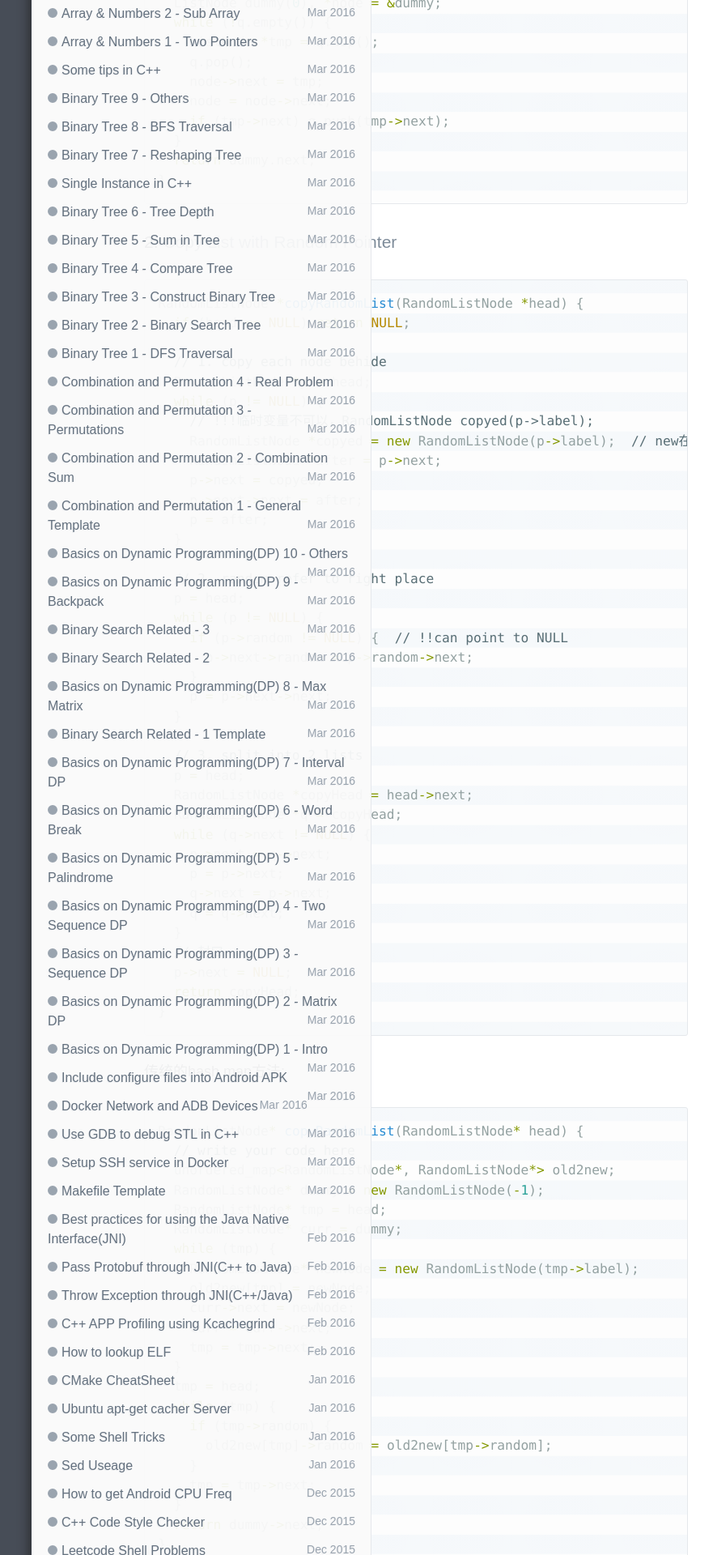
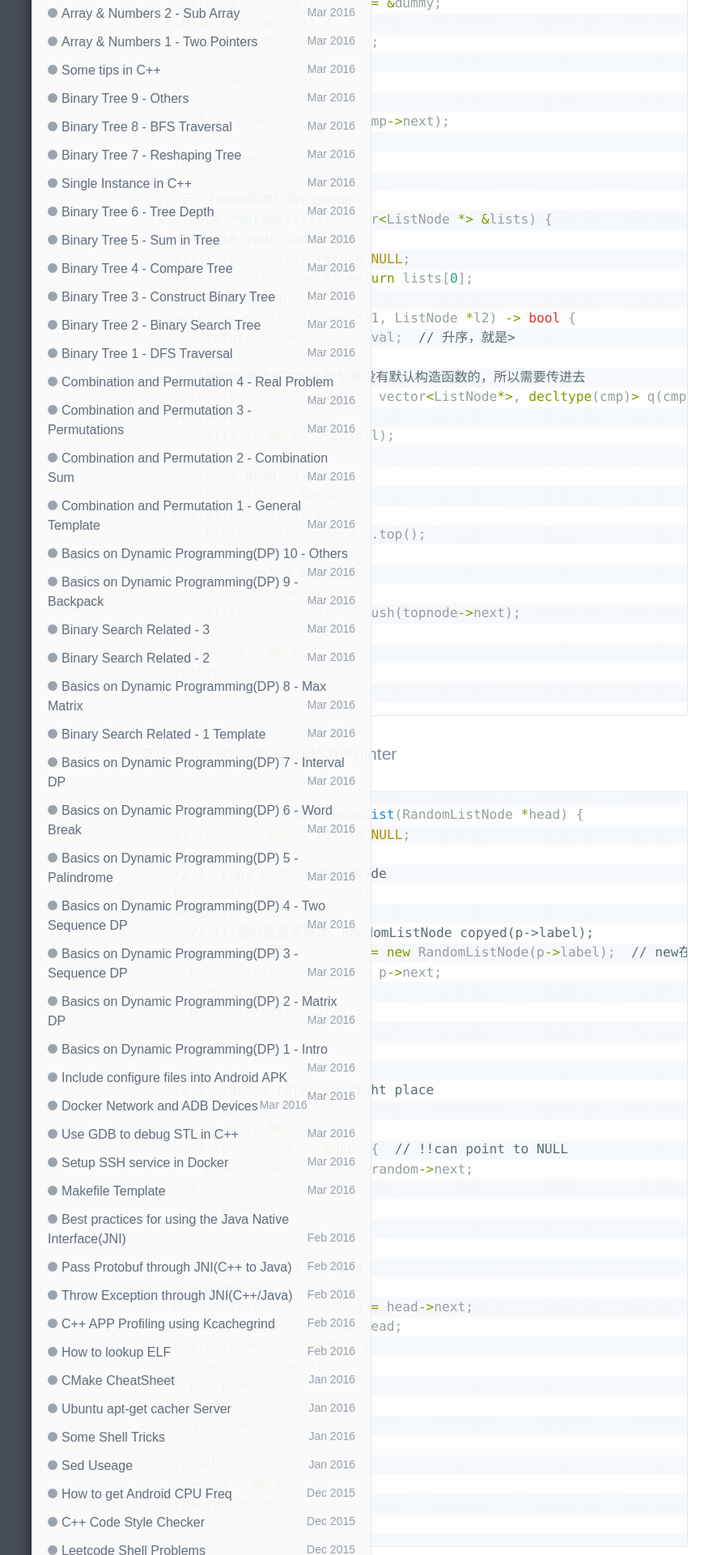
Before and after one commit to wykvictor/wykvictor.github.io, a Jekyll site: the page built from _posts/algorithm/2016-04-25-Linked-List-4.md, in a window 1280 px wide. Shown: the part 2131-4051 px from the top of the page at 81% size, without its empty margins (126-1007 px from the left). Built offline with Jekyll 4.4.1, drawn with Linux system fonts in a browser that asks for light colours; comment, search, counter and statistics services are not loaded.

Commit message:
update priority queue & cmake

```diff
--- a/_posts/algorithm/2016-04-25-Linked-List-4.md
+++ b/_posts/algorithm/2016-04-25-Linked-List-4.md
@@ -89,6 +89,32 @@ ListNode *mergeKLists(vector<ListNode *> &lists) {
   }
   return dummy.next;
 }
+// 另：lamda函数初始化queue
+ListNode *mergeKLists(vector<ListNode *> &lists) {
+  // write your code here
+  if(lists.empty()) return NULL;
+  if(lists.size() == 1) return lists[0];
+  // 可调用对象cmp
+  auto cmp = [](ListNode *l1, ListNode *l2) -> bool {
+      return l1->val > l2->val;  // 升序，就是>
+  };
+  // lambda表达式的匿名类型是没有默认构造函数的，所以需要传进去
+  priority_queue<ListNode*, vector<ListNode*>, decltype(cmp)> q(cmp);
+  for(auto l: lists) {
+      if(l != NULL) q.push(l);
+  }
+  ListNode head(-1);
+  ListNode *cur = &head;
+  while(!q.empty()) {
+      ListNode *topnode = q.top();
+      q.pop();
+      cur->next = topnode;
+      cur = cur->next;
+      if(topnode->next) q.push(topnode->next);
+  }
+  cur->next = NULL;
+  return head.next;
+}
 {% endhighlight %}
 
 ### 2. [Copy List with Random Pointer](http://www.lintcode.com/en/problem/copy-list-with-random-pointer/)
```
Also changed, not shown: _posts/resources/2016-01-27-CMake-Cheatsheet.md (+14 -0 lines).
